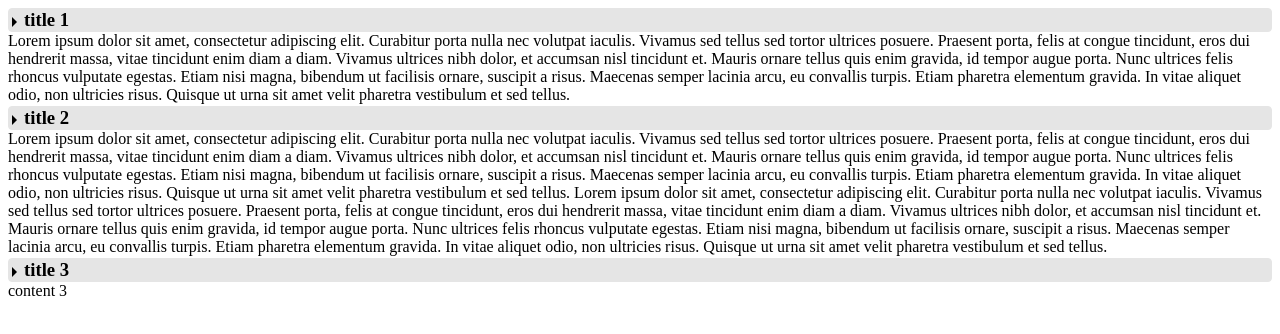
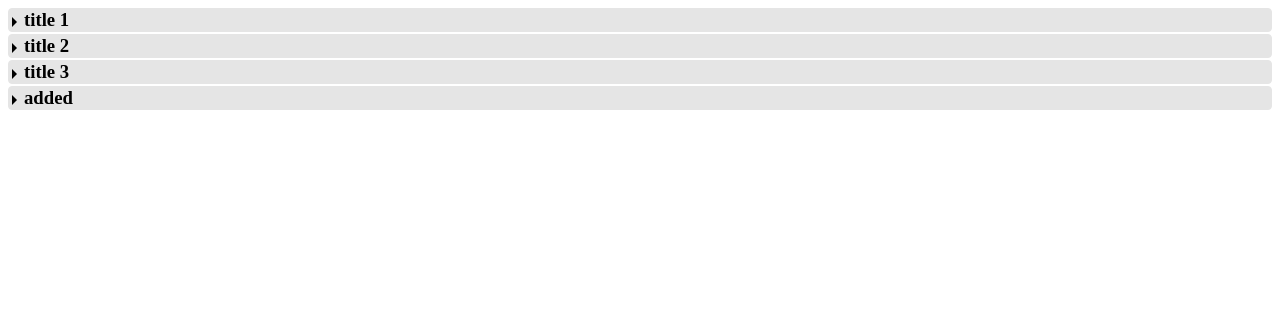
Before and after one commit to sballesteros/accordion, a website: page index.html in a window 1280 px wide. Drawn offline with Linux system fonts and the light colour scheme.

Commit message:
fix test

```diff
--- a/index.html
+++ b/index.html
@@ -4,6 +4,14 @@
 
     <link rel="stylesheet" href="style.css">
     <script src="index.js"></script>
+    <script>
+      document.addEventListener('DOMContentLoaded', function(e){
+        var acc = new Accordion(document.getElementsByClassName('accordion')[0]);
+        setTimeout(function(){
+          acc.append('<h3>added</h3><div>added content</div>');
+        }, 2000);
+      });
+    </script>
 
   </head>
   <body>
```
